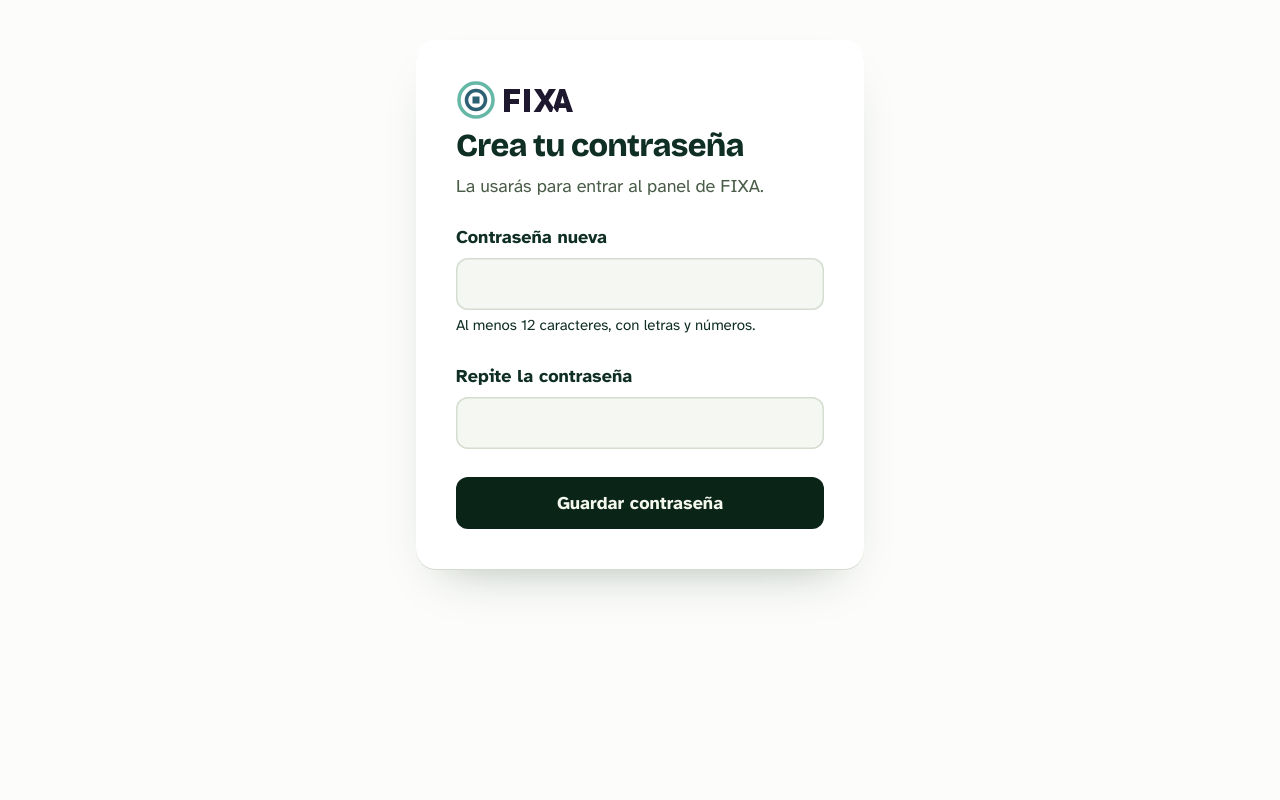
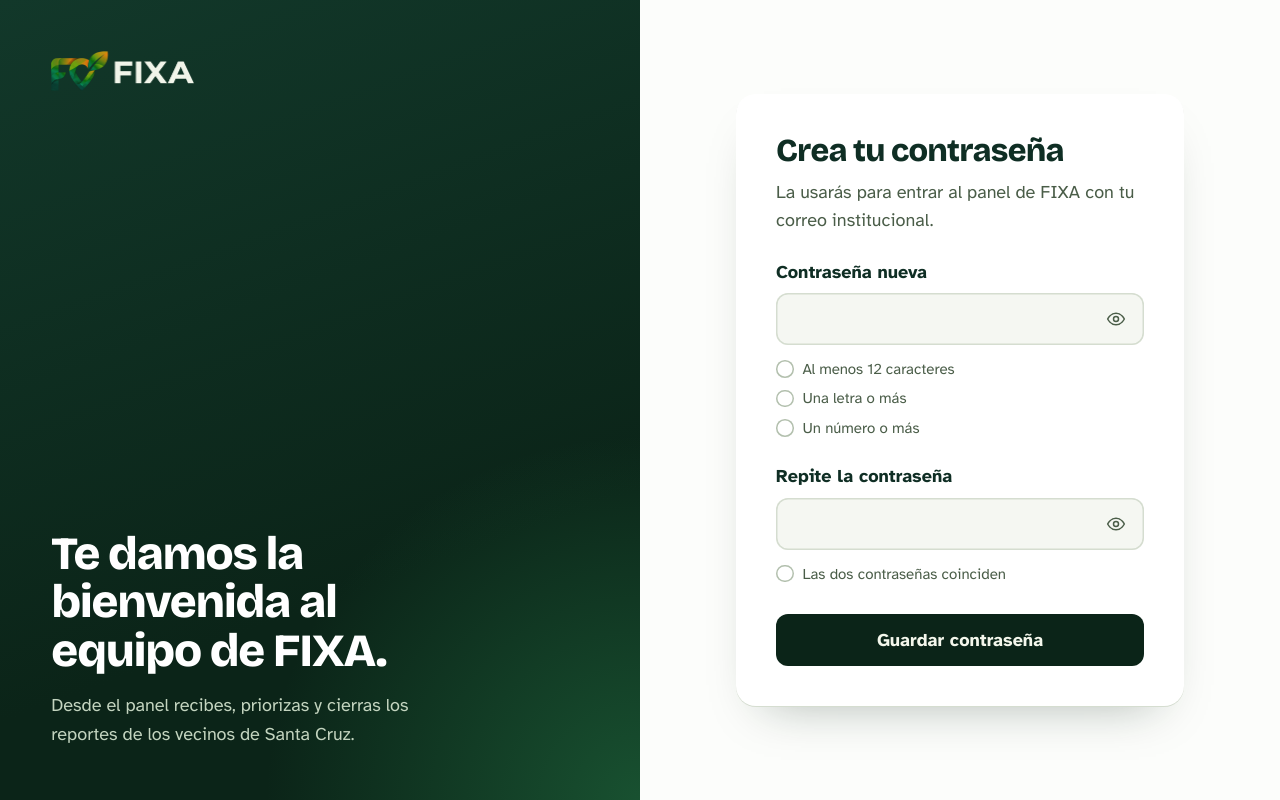
Before and after one commit to helendrg14-em/FIXA_back, a Laravel app: template resources/views/cuenta/contrasena.blade.php in a window 1280 px wide. Run offline with Laravel 12, Linux system fonts and the light colour scheme; the template is opened without the code that fills it, so the values that code supplies are empty; parts of the project's set-up code (start-up, migrations or seed data) failed here and were passed over.

Commit message:
style(cuenta): se rediseño las pantallas para crear la contraseña. se uso el boton para mostrar u ocultar la contraseñ amientras se escribe

```diff
--- a/resources/views/cuenta/contrasena.blade.php
+++ b/resources/views/cuenta/contrasena.blade.php
@@ -1,37 +1,81 @@
-<!DOCTYPE html>
-<html lang="es">
-<head>
-    <meta charset="utf-8">
-    <meta name="viewport" content="width=device-width, initial-scale=1">
-    <meta name="robots" content="noindex">
-    <title>Crea tu contraseña | FIXA</title>
-    <link rel="icon" href="{{ asset('images/fixa-marca.svg') }}" type="image/svg+xml">
-    <link rel="stylesheet" href="{{ asset('css/fixa-fuentes.css') }}">
-    <link rel="stylesheet" href="{{ asset('css/fixa-portal.css') }}">
-</head>
-<body>
+@extends('layouts.publico')
+
+@section('titulo', 'Crea tu contraseña | FIXA')
+@section('noindex', true)
+
+@section('contenido')
+<div class="acceso">
+    @include('cuenta.partes.marca')
+
     <main class="acceso-pagina">
         <div class="acceso-tarjeta">
-        <img src="{{ asset('images/fixa-logo.svg') }}" alt="FIXA" width="118" height="40">
             <h1>Crea tu contraseña</h1>
-        <p>La usarás para entrar al panel de FIXA.</p>
+            <p>La usarás para entrar al panel de FIXA con tu correo institucional.</p>
+
             <form method="POST" action="{{ route('cuenta.contrasena.guardar', ['usuario' => $usuario]) }}">
                 @csrf
                 <input type="hidden" name="token" value="{{ $token }}">
+
                 <div class="campo">
                     <label for="password">Contraseña nueva</label>
+                    <div class="campo-control">
                         <input id="password" name="password" type="password" autocomplete="new-password" required minlength="12"
                                aria-describedby="password-ayuda" @error('password') aria-invalid="true" @enderror>
-                <small id="password-ayuda">Al menos 12 caracteres, con letras y números.</small>
+                        @include('cuenta.partes.ver-contrasena', ['campo' => 'password'])
+                    </div>
+                    <ul class="requisitos" id="password-ayuda" aria-live="polite">
+                        <li data-regla="largo">Al menos 12 caracteres</li>
+                        <li data-regla="letra">Una letra o más</li>
+                        <li data-regla="numero">Un número o más</li>
+                    </ul>
                     @error('password') <span class="error" role="alert">{{ $message }}</span> @enderror
                 </div>
+
                 <div class="campo">
                     <label for="password_confirmation">Repite la contraseña</label>
-                <input id="password_confirmation" name="password_confirmation" type="password" autocomplete="new-password" required>
+                    <div class="campo-control">
+                        <input id="password_confirmation" name="password_confirmation" type="password" autocomplete="new-password" required
+                               aria-describedby="confirmacion-ayuda">
+                        @include('cuenta.partes.ver-contrasena', ['campo' => 'password_confirmation'])
                     </div>
+                    <ul class="requisitos" id="confirmacion-ayuda" aria-live="polite">
+                        <li data-regla="igual">Las dos contraseñas coinciden</li>
+                    </ul>
+                </div>
+
                 <button class="boton boton-oscuro" type="submit">Guardar contraseña</button>
             </form>
         </div>
     </main>
-</body>
-</html>
+</div>
+@endsection
+
+@push('scripts')
+<script>
+    // Marca cada requisito a medida que se cumple; el servidor vuelve a validar todo al guardar.
+    (() => {
+        const clave = document.getElementById('password');
+        const repetida = document.getElementById('password_confirmation');
+        const reglas = {
+            largo: () => clave.value.length >= 12,
+            letra: () => /\p{L}/u.test(clave.value),
+            numero: () => /\d/.test(clave.value),
+            igual: () => repetida.value !== '' && repetida.value === clave.value,
+        };
+        const revisar = () => document.querySelectorAll('[data-regla]').forEach((li) => {
+            li.classList.toggle('cumple', reglas[li.dataset.regla]());
+        });
+        clave.addEventListener('input', revisar);
+        repetida.addEventListener('input', revisar);
+
+        document.querySelectorAll('.campo-ver').forEach((boton) => {
+            boton.addEventListener('click', () => {
+                const campo = document.getElementById(boton.dataset.campo);
+                const visible = campo.type === 'password';
+                campo.type = visible ? 'text' : 'password';
+                boton.setAttribute('aria-pressed', String(visible));
+            });
+        });
+    })();
+</script>
+@endpush
--- /dev/null
+++ b/resources/views/cuenta/partes/marca.blade.php
@@ -0,0 +1,8 @@
+<aside class="acceso-marca">
+    <img src="{{ asset('images/fixa-logo-claro.png') }}" alt="FIXA" width="144" height="40">
+    <div>
+        <h2>Te damos la bienvenida al equipo de FIXA.</h2>
+        <p>Desde el panel recibes, priorizas y cierras los reportes de los vecinos de Santa Cruz.</p>
+    </div>
+    <x-fixa.ciudad class="acceso-ciudad" />
+</aside>
--- /dev/null
+++ b/resources/views/cuenta/partes/ver-contrasena.blade.php
@@ -0,0 +1,4 @@
+<button type="button" class="campo-ver" data-campo="{{ $campo }}" aria-pressed="false" aria-label="Mostrar contraseña">
+    <svg class="mostrar" viewBox="0 0 24 24" aria-hidden="true"><path d="M2 12s3.6-7 10-7 10 7 10 7-3.6 7-10 7S2 12 2 12Z"/><circle cx="12" cy="12" r="3"/></svg>
+    <svg class="ocultar" viewBox="0 0 24 24" aria-hidden="true"><path d="M3 3l18 18M10.6 5.1A10 10 0 0 1 12 5c6.4 0 10 7 10 7a17 17 0 0 1-3.2 4M6.6 6.6C3.8 8.4 2 12 2 12s3.6 7 10 7a9.7 9.7 0 0 0 5.4-1.6M9.9 9.9a3 3 0 0 0 4.2 4.2"/></svg>
+</button>
```
Also changed, not shown: resources/views/cuenta/contrasena-lista.blade.php (+15 -15 lines). Lines whose indentation alone changed are shown as unchanged.
